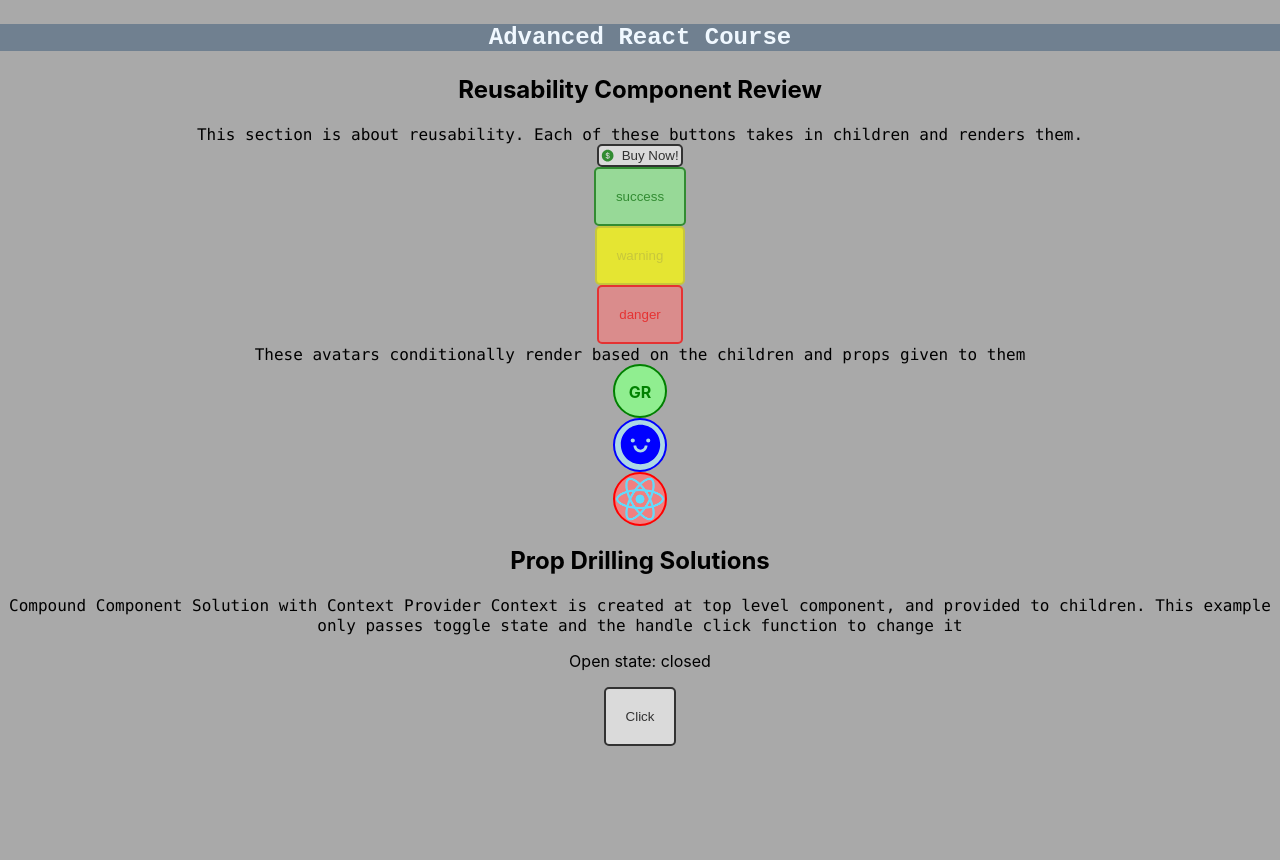
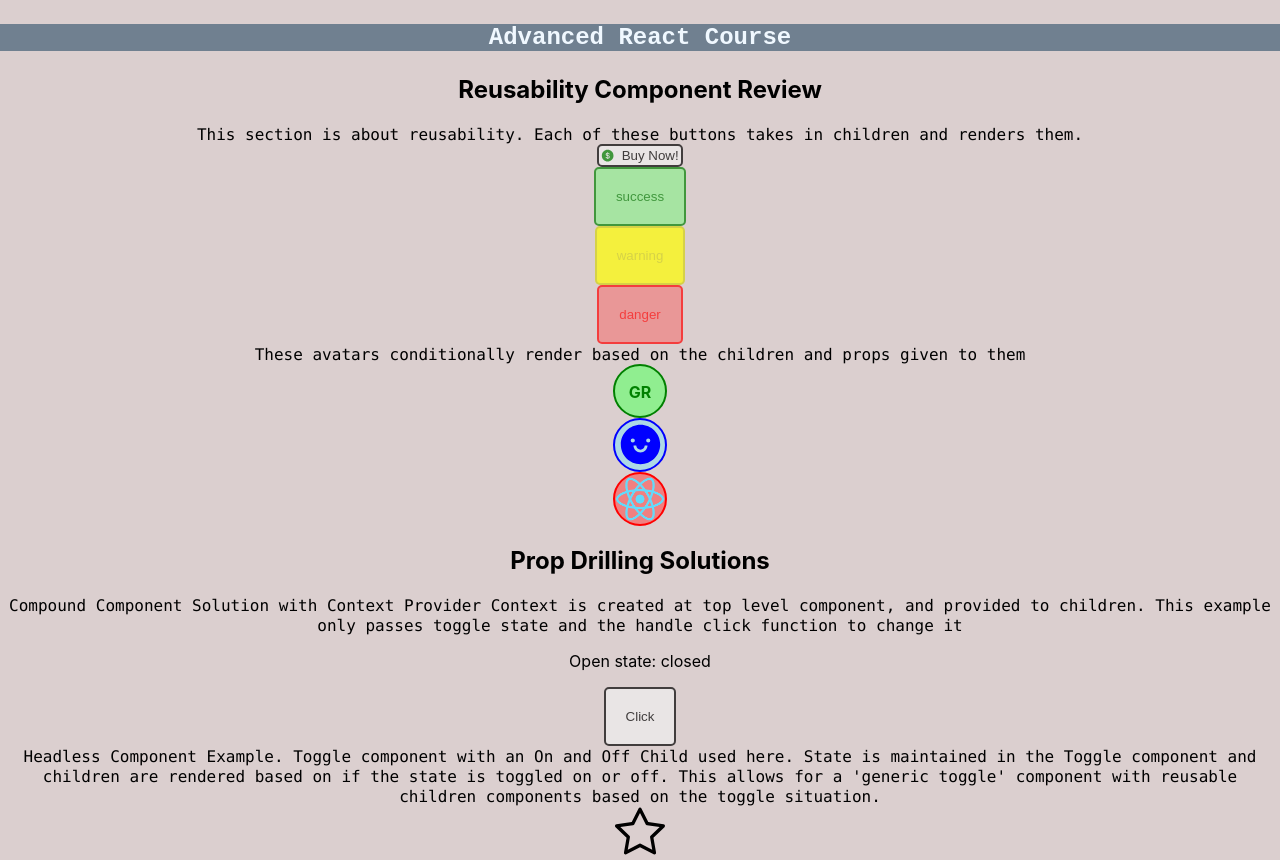
Before and after one commit to gregrell/scrimba_advanced_react, a React (Create React App) app in the folder advancedreact2/: page / in a window 1280 px wide. Before the commit the page ends 800 px from the top, so only its background shows below. Built offline with nearby package versions, Linux system fonts and the light colour scheme.

Commit message:
Toggle headless components

```diff
--- a/advancedreact2/src/App.css
+++ b/advancedreact2/src/App.css
@@ -1,5 +1,5 @@
 body{
-  background-color:darkgray
+  background-color:rgb(219, 207, 207)
 }
 
 .App {
@@ -95,3 +95,12 @@ button.sm{
 .menu-item{
   user-select: none;
 }
+
+.star{
+  width: 50px;
+  height: 50px;
+}
+
+.star.filled{
+  color: gold;
+}
--- a/advancedreact2/src/Components/Advanced/Advanced.jsx
+++ b/advancedreact2/src/Components/Advanced/Advanced.jsx
@@ -6,6 +6,9 @@ import Menu from "../Menu/Menu";
 import MenuButton from "../Menu/MenuButton";
 import MenuList from "../Menu/MenuList";
 import MenuItem from "../Menu/MenuItem";
+import { Toggle, ToggleButton, ToggledOn, ToggledOff } from "../Toggle/Toggle";
+import { BsStar, BsStarFill } from "react-icons/bs"
+
 
 
 export default function Advanced (){
@@ -54,9 +57,23 @@ export default function Advanced (){
                             return <MenuItem>{sport}</MenuItem>
                         })}
                     </MenuList>
-
                 </Menu>
 
+                <code>Headless Component Example. Toggle component with an On and Off Child used here. State is maintained in the Toggle component
+                    and children are rendered based on if the state is toggled on or off. This allows for a 'generic toggle' component with reusable
+                    children components based on the toggle situation.
+                </code>
+
+                <Toggle>
+                    <ToggleButton>
+                        <ToggledOn>
+                            <BsStarFill className="star filled"/>
+                        </ToggledOn>
+                        <ToggledOff>
+                            <BsStar className="star"/>
+                        </ToggledOff>
+                    </ToggleButton>
+                </Toggle>
             </div>
         )
     }
--- a/advancedreact2/src/Components/Menu/Menu.jsx
+++ b/advancedreact2/src/Components/Menu/Menu.jsx
@@ -1,6 +1,8 @@
 import React from "react";
 import MenuButton from "./MenuButton";
 
+
+// Here create context for use in children
 const ToggleContext = React.createContext(null)
 
 
@@ -20,6 +22,8 @@ export default function Menu({children}){
             {/* Need to use implicit state to send to the children of this component
             could use React.Children here but will use context instead. React.Children has too many
             problems with it */}
+
+            {/*Use a context provider for the component children to get the context values */}
             <ToggleContext.Provider value={{open, handleClick}}>
                 <div>{children}</div>
             </ToggleContext.Provider>
--- /dev/null
+++ b/advancedreact2/src/Components/Toggle/Toggle.jsx
@@ -0,0 +1,66 @@
+import React from "react";
+
+//This is a headless component of toggle. It contains state and renders children. The handle click is sent to children as context
+//It will flip the toggle bit only, and then render children either with the on or off toggle status
+
+const toggleContext = React.createContext(null)
+
+
+export function Toggle({children,...rest}){
+
+    const [open, setToggleStatus] = React.useState(false)
+
+    function handleClick(){
+        setToggleStatus(!open)
+    }
+
+    return(
+        <>
+            <toggleContext.Provider value={{open, handleClick}}>
+                <div>{children}</div>
+            </toggleContext.Provider>
+        </>
+    )
+}
+
+export {toggleContext}
+
+
+export function ToggledOn({children}){
+
+    const {open, handleClick} = React.useContext(toggleContext)
+
+    return open? (
+        <>
+                {children}
+        </>
+    ):null
+
+}
+
+export function ToggledOff({children}){
+
+    const {open, handleClick} = React.useContext(toggleContext)
+
+    return open? null:(
+        <>
+
+                {children}
+
+        </>
+    )
+
+}
+
+
+export function ToggleButton({children}){
+    const {open, handleClick} = React.useContext(toggleContext)
+
+    return(
+        <>
+            <span onClick={handleClick}>
+                {children}
+            </span>
+        </>
+    )
+}
```
